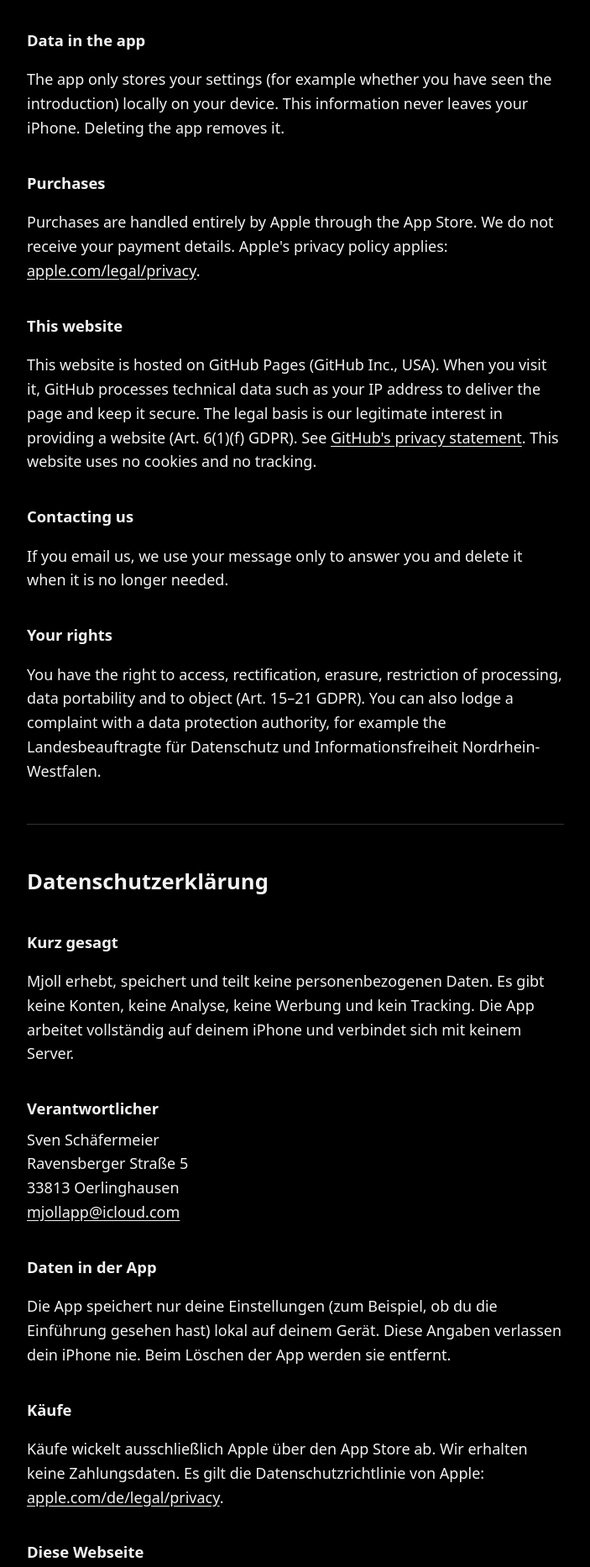
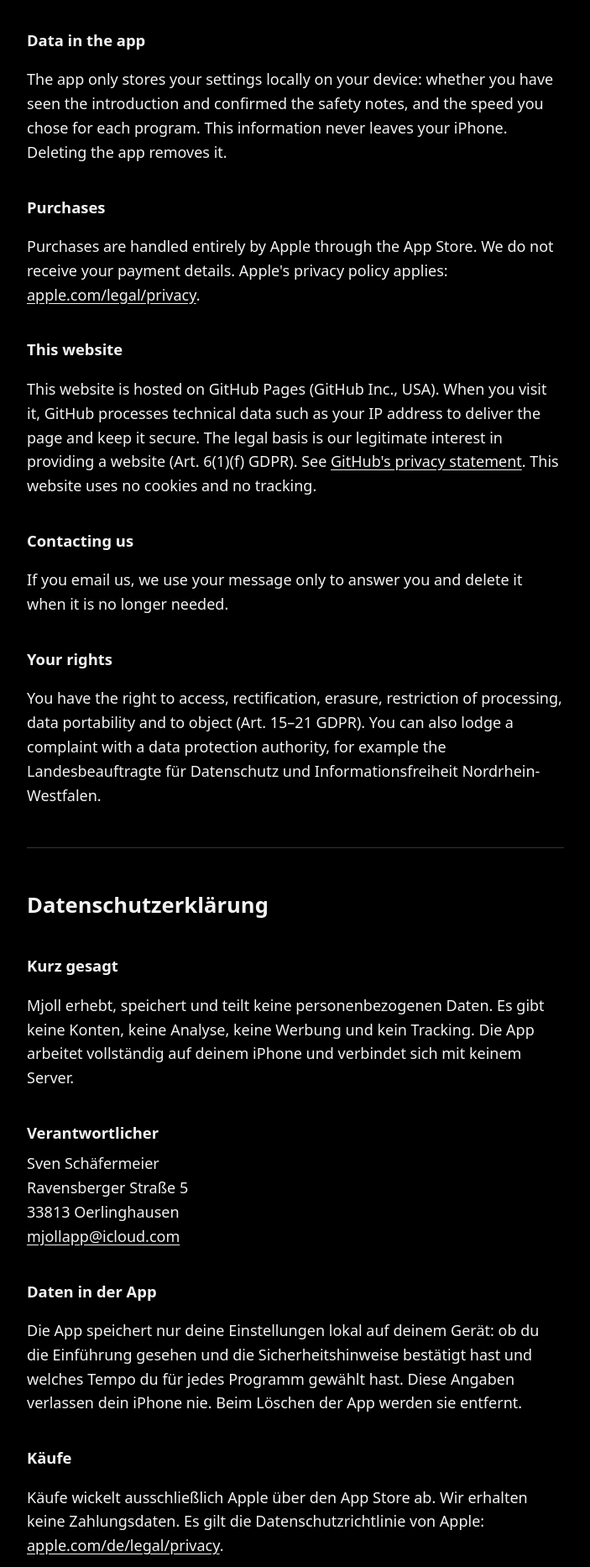
Before and after one commit to liplan/mjoll, a plain HTML site: page privacy.html in a window 1280 px wide. Shown: the part 730-2596 px from the top of the page at 84% size, without its empty margins (288-991 px from the left). Drawn offline with Linux system fonts and the light colour scheme.

Commit message:
Datenschutz: lokal gespeicherte Einstellungen vollstaendig benannt, inkl. Bestaetigung der Sicherheitshinweise
Co-Authored-By: Claude Opus 5.5 <noreply@anthropic.com>

```diff
--- a/privacy.html
+++ b/privacy.html
@@ -37,7 +37,7 @@
   </address>
 
   <h2>Data in the app</h2>
-  <p>The app only stores your settings (for example whether you have seen the introduction) locally on your device.
+  <p>The app only stores your settings locally on your device: whether you have seen the introduction and confirmed the safety notes, and the speed you chose for each program.
   This information never leaves your iPhone. Deleting the app removes it.</p>
 
   <h2>Purchases</h2>
@@ -76,7 +76,7 @@
   </address>
 
   <h2>Daten in der App</h2>
-  <p>Die App speichert nur deine Einstellungen (zum Beispiel, ob du die Einführung gesehen hast) lokal auf deinem Gerät.
+  <p>Die App speichert nur deine Einstellungen lokal auf deinem Gerät: ob du die Einführung gesehen und die Sicherheitshinweise bestätigt hast und welches Tempo du für jedes Programm gewählt hast.
   Diese Angaben verlassen dein iPhone nie. Beim Löschen der App werden sie entfernt.</p>
 
   <h2>Käufe</h2>
```
